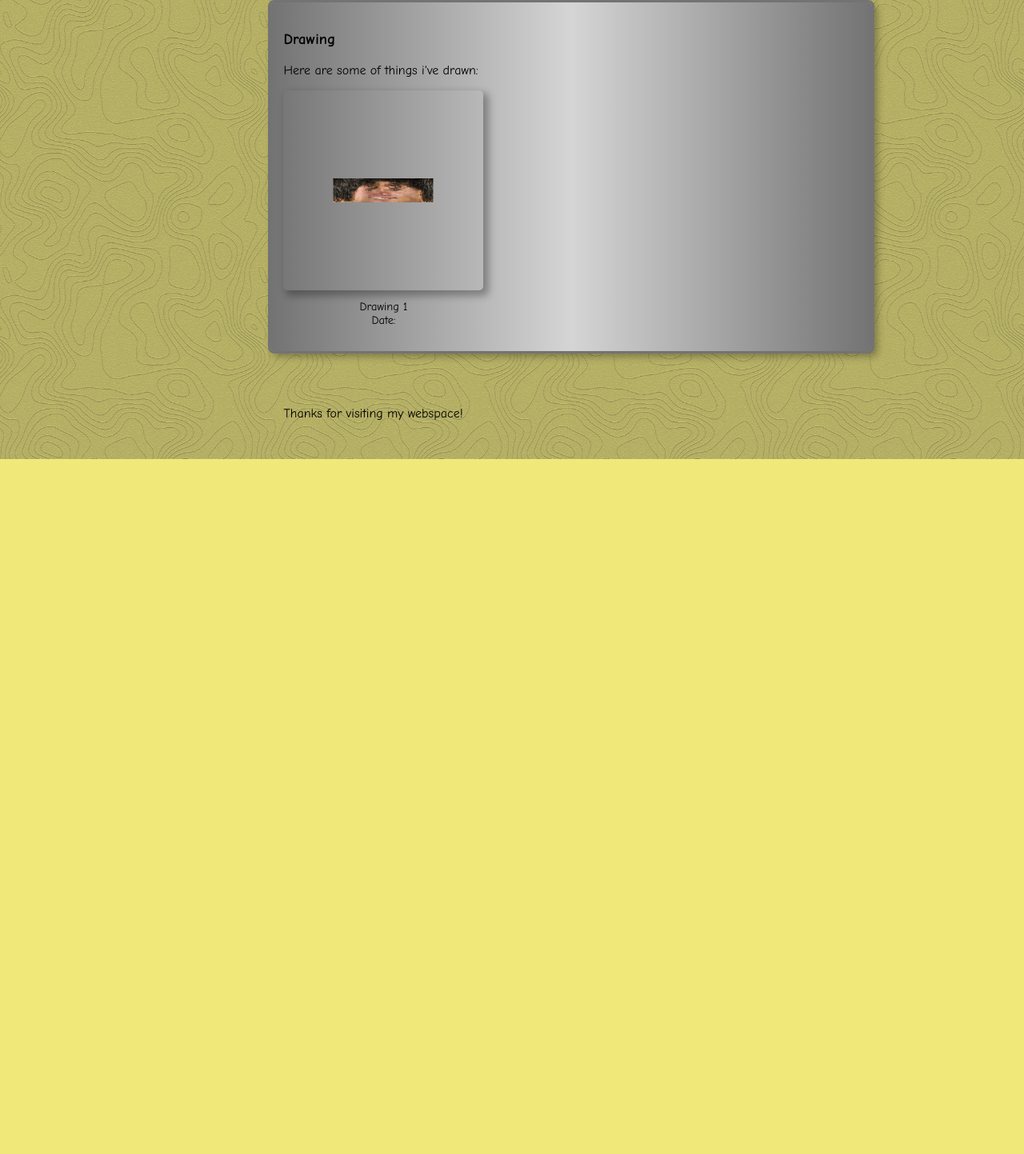
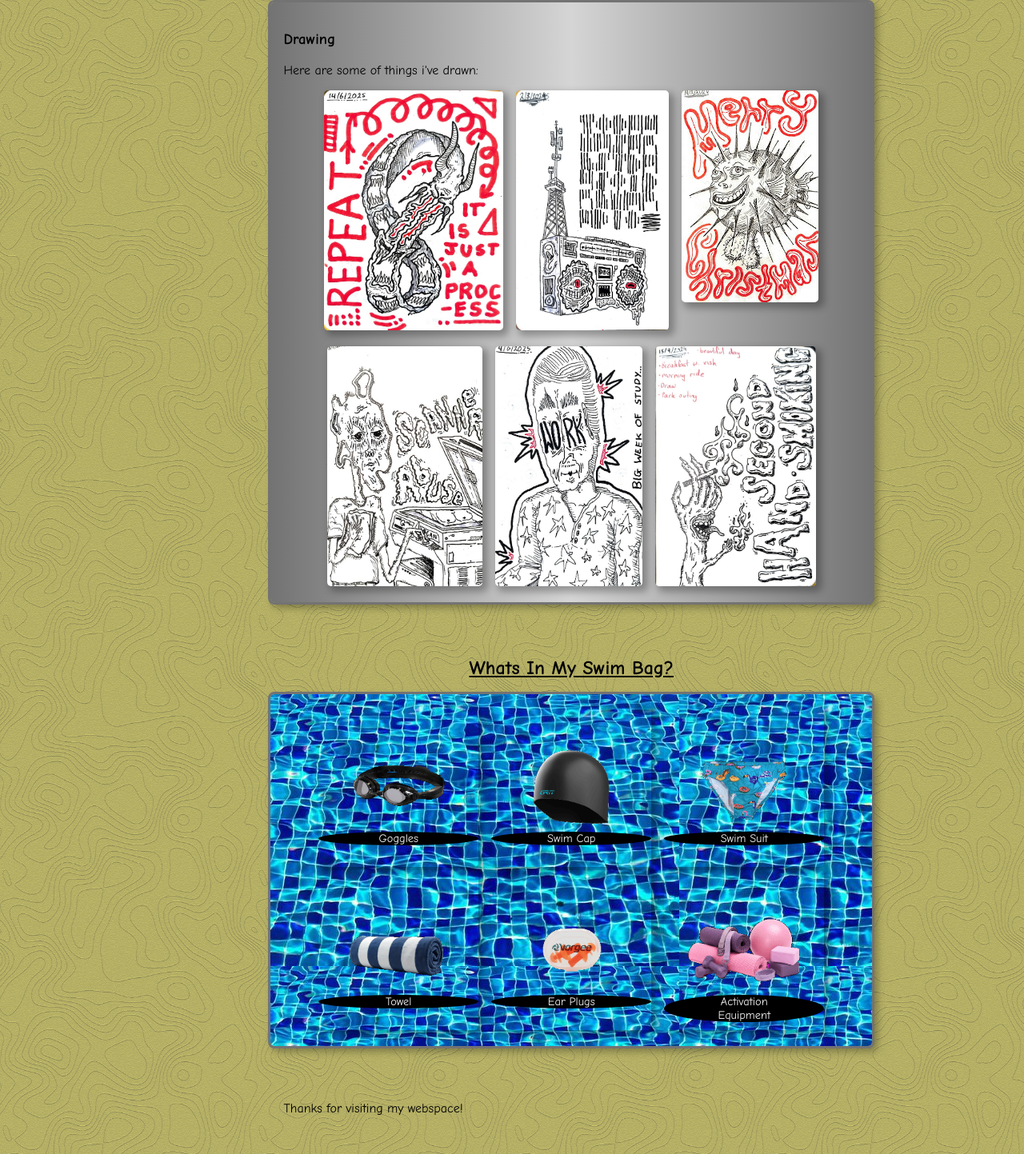
Before and after one commit to WilliamLayton/portfolio-site, a plain HTML site: page index.html in a window 1280 px wide. Shown: the part 881-2324 px from the top of the page at 80% size. Before the commit the page ends 1455 px from the top, so only its background shows below. Drawn offline with Linux system fonts and the light colour scheme.

Commit message:
Added Drawings and New scetion of swim bag equipment

```diff
--- a/assets/css/style.css
+++ b/assets/css/style.css
@@ -232,7 +232,11 @@ section {
 .hobby-content {
     display: flex;
     gap: 1rem; /* Adjust the gap as needed */
-    flex-wrap: wrap; /* Allows items to wrap to the next line if they exceed the container width */
+    flex-wrap: wrap; /* Allows items to wrap to the next loine if they exceed the container width */
+}
+
+.hobby-content#water {
+    justify-content: center;
 }
 
 .hobby-item {
@@ -246,9 +250,46 @@ section {
     height: auto; /* Maintains the aspect ratio */
     border-radius: 5px; /* Optional: rounded corners for the images */
     box-shadow: 5px 5px 10px 2px rgba(0, 0, 0, 0.3); /* Optional: shadow for the images */
+    max-height: 300px;
 }
 
 .hobby-item p {
     margin-top: 0.5rem; /* Adds some space between the image and the text */
     font-size: 0.9rem; /* Adjust font size as needed */
 }
+
+.hobby-item#water {
+    width: 200px;
+}
+
+.hobby-item p#water {
+    margin-top: -3rem;
+    width: 100%;
+    background-color: #000000;
+    color: whitesmoke;
+    border-radius: 50%;
+}
+
+#water-bg {
+    background-image: url('../images/pool_texture.jpeg');
+}
+
+html {
+  scroll-behavior: smooth;
+}
+
+.back-to-top {
+  position: fixed;
+  bottom: 20px;
+  right: 20px;
+  background-color: #333;
+  color: #fff;
+  text-decoration: none;
+  padding: 10px 15px;
+  border-radius: 50%;
+  font-size: 18px;
+}
+
+.back-to-top:hover {
+  background-color: #555;
+}
--- a/index.html
+++ b/index.html
@@ -7,7 +7,7 @@
     <!-- This line connects your HTML to your CSS file -->
     <link rel="stylesheet" href="assets/css/style.css">
 </head>
-<body>
+<body id="top">
     <div class="container">
         <div class="sidebar">
             <nav>
@@ -15,7 +15,8 @@
                     <li><a href="#about">About Me</a></li>
                     <li><a href="#my-links">My Links</a></li>
                     <li><a href="#projects">Projects</a></li>
-                    <li><a href="#hobbies">Hobbies</a></li>
+                    <li><a href="#interests">Hobbies</a></li>
+                    <li><a href="#mybag">My Swim <br> Bag</a></li>
                 </ul>
             </nav>
         </div>
@@ -84,16 +85,62 @@
                         <li>Project 3: Description of project 3.</li>
                     </ul>
                 </section>
+
                 <section style="margin-top: 1rem; display: flex; flex-direction: column; justify-content: center; align-items: center;" id="interests">
                     <h2 style="text-decoration: underline;">Hobbies</h2>
                     <div class="fancy-box" style="width: 100%;">
                         <h3>Drawing</h3>
                         <p>Here are some of things i've drawn:</p>
-                        <div class="hobby-content">
+                        <div class="hobby-content" id="water">
                             <div class="hobby-item">
-                                <img src="assets/images/3dgifmaker19939.gif" alt="Drawing 1" class="hobby-img">
-                                <p>Drawing 1 <br>
-                                Date:</p>
+                                <img src="assets/images/art1.jpg" alt="Drawing 1" class="hobby-img">
+                            </div>
+                             <div class="hobby-item">
+                                <img src="assets/images/art2.jpg" alt="Drawing 1" class="hobby-img">
+                            </div>
+                             <div class="hobby-item">
+                                <img src="assets/images/art3.jpg" alt="Drawing 1" class="hobby-img">
+                            </div>
+                             <div class="hobby-item">
+                                <img src="assets/images/art4.jpg" alt="Drawing 1" class="hobby-img">
+                            </div>
+                             <div class="hobby-item">
+                                <img src="assets/images/art5.jpg" alt="Drawing 1" class="hobby-img">
+                            </div>
+                             <div class="hobby-item">
+                                <img src="assets/images/art6.jpg" alt="Drawing 1" class="hobby-img">
+                            </div>
+                        </div>
+                    </div>
+                </section>
+
+                <section style="margin-top: 1rem; display: flex; flex-direction: column; justify-content: center; align-items: center;" id="mybag">
+                    <h2 style="text-decoration: underline;">Whats In My Swim Bag?</h2>
+                    <div class="fancy-box" style="width: 100%" id="water-bg">
+                        <div class="hobby-content" id="water">
+                            <div class="hobby-item" id="water">
+                                <img src="assets/images/Goggles.gif" alt="Drawing 1" class="hobby-img">
+                                <p id="water">Goggles</p>
+                            </div>
+                            <div class="hobby-item" id="water">
+                                <img src="assets/images/Swim Cap.gif" alt="Drawing 1" class="hobby-img">
+                                <p id="water">Swim Cap</p>
+                            </div>
+                            <div class="hobby-item" id="water">
+                                <img src="assets/images/swim suit.gif" alt="Drawing 1" class="hobby-img">
+                                <p id="water">Swim Suit</p>
+                            </div>
+                            <div class="hobby-item" id="water">
+                                <img src="assets/images/towel.gif" alt="Drawing 1" class="hobby-img">
+                                <p id="water">Towel</p>
+                            </div>
+                            <div class="hobby-item" id="water">
+                                <img src="assets/images/earplugs.gif" alt="Drawing 1" class="hobby-img">
+                                <p id="water">Ear Plugs</p>
+                            </div>
+                            <div class="hobby-item" id="water">
+                                <img src="assets/images/warm up equipment.gif" alt="Drawing 1" class="hobby-img">
+                                <p id="water">Activation<br>Equipment</p>
                             </div>
                         </div>
                     </div>
@@ -110,5 +157,6 @@
         // Initialize interactive HTML features
         playhtml.init();
     </script>
+    <a href="#top" class="back-to-top" aria-label="Back to top">Back To Top</a>
 </body>
 </html>
```
Also changed, not shown: assets/images/Goggles.gif (added), assets/images/Swim Cap.gif (added), assets/images/Swim Cap.png (added), assets/images/art1.jpg (added), assets/images/art2.jpg (added), assets/images/art3.jpg (added), assets/images/art4.jpg (added), assets/images/art5.jpg (added), assets/images/art6.jpg (added), assets/images/earplugs.gif (added), assets/images/pool_texture.jpeg (added), assets/images/swim suit.gif (added), assets/images/towel.gif (added), assets/images/warm up equipment.gif (added).
